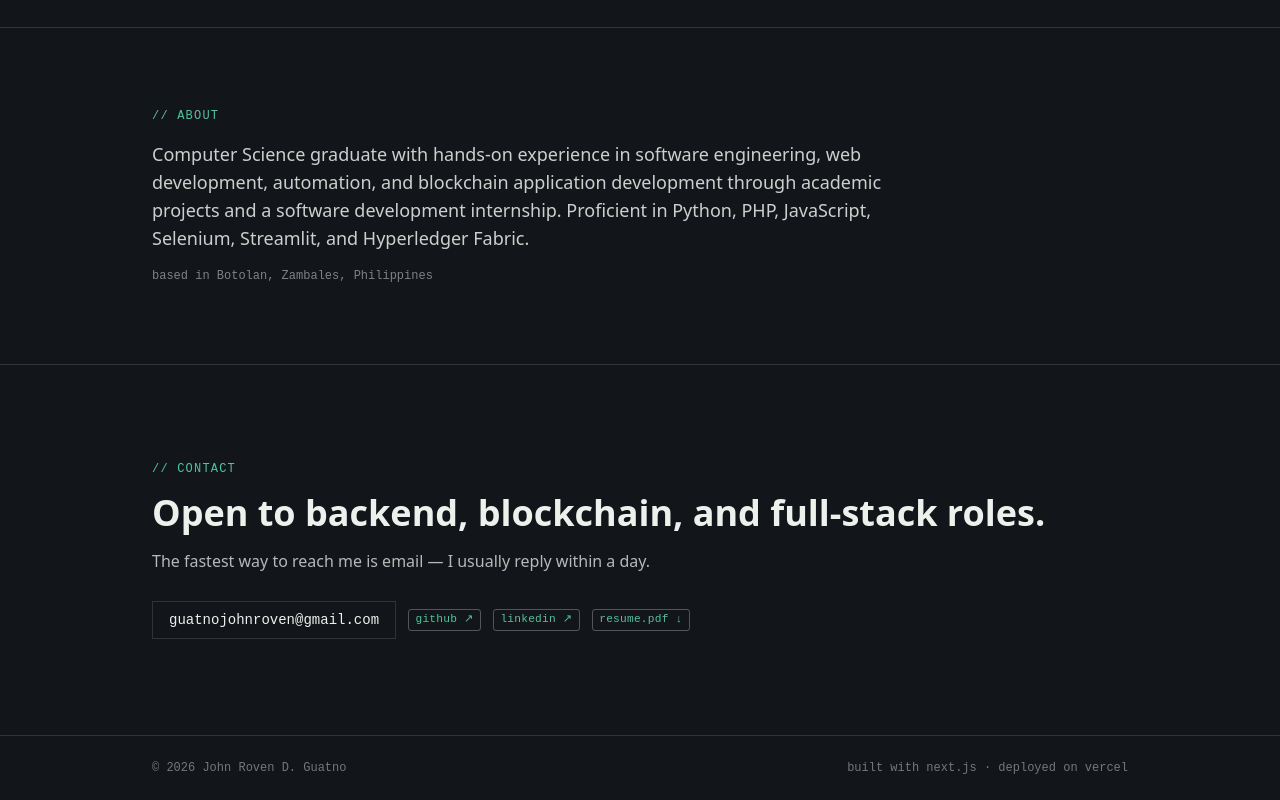
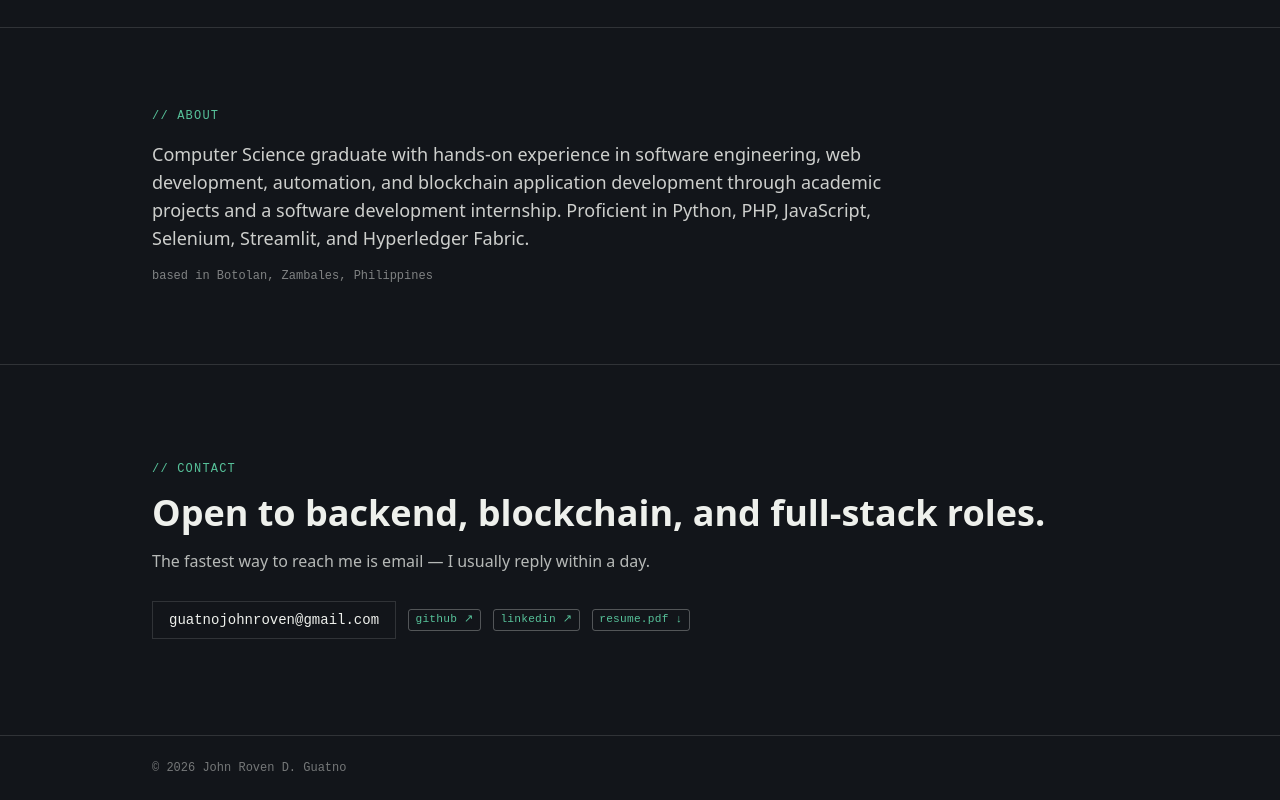
Before and after one commit to rovennnn/rawrvenportfolio-, a Next.js app: page / in a window 1280 px wide. Shown: the part 2766-3566 px from the top of the page. Built offline with nearby package versions, Linux system fonts and the light colour scheme.

Commit message:
Remove deployment information from footer
Removed the text indicating the deployment platform.

```diff
--- a/components/contact.tsx
+++ b/components/contact.tsx
@@ -47,7 +47,6 @@ export function Footer() {
     <footer className="border-t border-line-light dark:border-line-dark">
       <div className="mx-auto flex max-w-5xl flex-wrap items-center justify-between gap-2 px-6 py-6 font-mono text-xs text-ink/45 dark:text-paper/45">
         <span>© {new Date().getFullYear()} {profile.name}</span>
-        <span>built with next.js · deployed on vercel</span>
       </div>
     </footer>
   );
```
